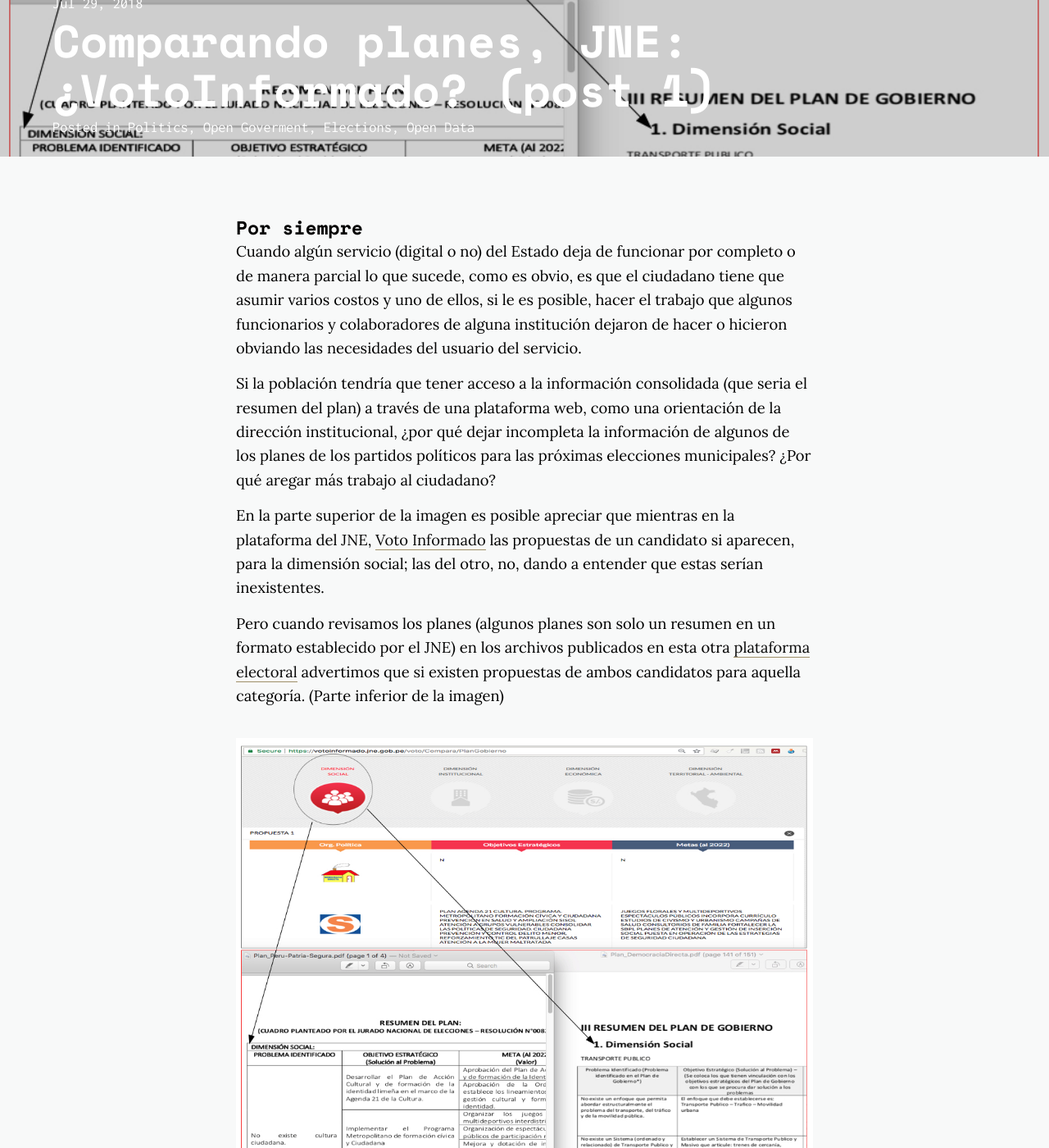
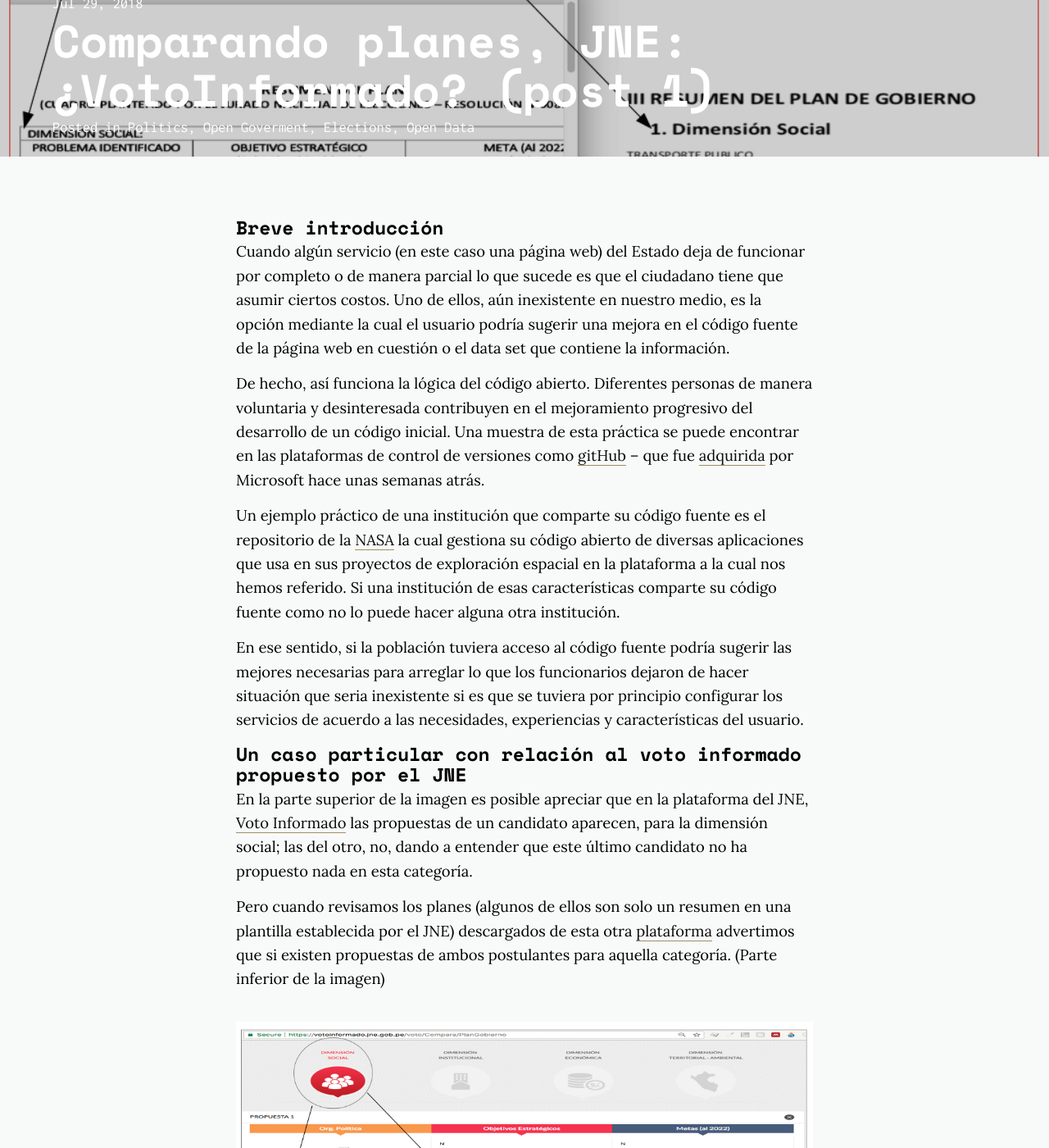
Before and after one commit to manuelvarzen/Vigia, a Jekyll site: the page built from _posts/2018-08-10-JNE-VotoInformado.md, in a window 1280 px wide and 1400 px high, scrolled down 453 px. Shown: the whole window at 82% size. Built offline with Jekyll 4.4.1, drawn with Linux system fonts in a browser that asks for light colours; nearby versions of some CDN libraries; some of the changed text lies outside the part shown.

Commit message:
Update 2018-08-10-JNE-VotoInformado.md

```diff
--- a/_posts/2018-08-10-JNE-VotoInformado.md
+++ b/_posts/2018-08-10-JNE-VotoInformado.md
@@ -12,27 +12,32 @@
   - Elections
   - Open Data
 ---
-#### Por siempre
-Cuando algún servicio (digital o no) del Estado deja de funcionar por completo o de manera parcial lo que sucede, como es obvio, es que el ciudadano tiene que asumir varios costos y uno de ellos, si le es posible, hacer el trabajo que algunos funcionarios y colaboradores de alguna institución dejaron de hacer o hicieron obviando las necesidades del usuario del servicio.
+#### Breve introducción
+Cuando algún servicio (en este caso una página web) del Estado deja de funcionar por completo o de manera parcial lo que sucede es que el ciudadano tiene que asumir ciertos costos. Uno de ellos, aún inexistente en nuestro medio, es la opción mediante la cual el usuario podría sugerir una mejora en el código fuente de la página web en cuestión o el data set que contiene la información.
 
-Si la población tendría que tener acceso a la información consolidada (que seria el resumen del plan) a través de una plataforma web,  como una orientación de la dirección institucional, ¿por qué dejar incompleta la información de algunos de los planes de los partidos políticos para las próximas elecciones municipales? ¿Por qué aregar más trabajo al ciudadano?
+De hecho, así funciona la lógica del código abierto. Diferentes personas de manera voluntaria y desinteresada contribuyen en el mejoramiento progresivo del desarrollo de un código inicial. Una muestra de esta práctica se puede encontrar en las plataformas de control de versiones como [gitHub](https://www.github.org) -- que fue [adquirida](https://news.microsoft.com/2018/06/04/microsoft-to-acquire-github-for-7-5-billion/) por Microsoft hace unas semanas atrás.
 
-En la parte superior de la imagen es posible apreciar que mientras en la plataforma del JNE, [Voto Informado](https://votoinformado.jne.gob.pe/voto/Compara) las propuestas de un candidato si aparecen, para la dimensión social; las del otro, no, dando a entender que estas serían inexistentes.
+Un ejemplo práctico de una institución que comparte su código fuente es el repositorio de la [NASA](https://code.nasa.gov/) la cual gestiona su código abierto de diversas aplicaciones que usa en sus proyectos de exploración espacial en la plataforma a la cual nos hemos referido. Si una institución de esas características comparte su código fuente como no lo puede hacer alguna otra institución.
 
-Pero cuando revisamos los planes (algunos planes son solo un resumen en un formato establecido por el JNE) en los archivos publicados en esta otra [plataforma electoral](https://plataformaelectoral.jne.gob.pe/ListaDeCandidatos/Index) advertimos que si existen propuestas de ambos candidatos para aquella categoría. (Parte inferior de la imagen)
+En ese sentido, si la población tuviera acceso al código fuente podría sugerir las mejores necesarias para arreglar lo que los funcionarios dejaron de hacer situación que seria inexistente si es que se tuviera por principio configurar los servicios de acuerdo a las necesidades, experiencias y características del usuario.
+
+#### Un caso particular con relación al voto informado propuesto por el JNE
+En la parte superior de la imagen es posible apreciar que en la plataforma del JNE, [Voto Informado](https://votoinformado.jne.gob.pe/voto/Compara) las propuestas de un candidato aparecen, para la dimensión social; las del otro, no, dando a entender que este último candidato no ha propuesto nada en esta categoría.
+
+Pero cuando revisamos los planes (algunos de ellos son solo un resumen en una plantilla establecida por el JNE) descargados de esta otra [plataforma](https://plataformaelectoral.jne.gob.pe/ListaDeCandidatos/Index) advertimos que si existen propuestas de ambos postulantes para aquella categoría. (Parte inferior de la imagen)
 
 ![Comparación web vs pdf]({{"/img/JNE_VotoInformado_Comparacion.jpg" | absolute_url }})
 
-¿Por qué suceden estas situaciones? ¿Por qué tenemos dos plataformas bajo el mismo subdominio pero que comparten información similar? ¿Por qué es tan dificil consolidar la información y mantener un solo punto de acceso con datos abiertos bajo formatos que pueden leer las personas (y las máquinas)? ¿Por qué Dios (si es que existe alguno)? ¿por qué? ¿Por qué es tan dificil prestar un servicio digital desde el Estado que sea completo y este libre de errores? (Al menos de los más comúnes).
+¿Por qué suceden estas situaciones? ¿Por qué tenemos dos plataformas bajo el mismo subdominio pero que comparten información similar? ¿Por qué es tan difícil consolidar la información y mantener un solo punto de acceso con datos abiertos bajo formatos que pueden leer las personas (y las máquinas)? ¿Por qué Dios (si es que existe alguno)? ¿por qué? ¿Por qué es tan problemático prestar un servicio digital desde el Estado que sea completo y este libre de errores? (Al menos de los más comunes).
 
-¿Por qué al amparo del decreto Decreto Supremo Nº 051-2018-PCM que creó el [Portal de software Público Peruano](http://www.softwarepublico.gob.pe/index.php/es/) y estableció disposiciones adicionales sobre el software de gestió pública no ha sido liberado aún el código fuente de estos dos portales?
+¿Por qué al amparo del Decreto Supremo Nº 051-2018-PCM que creó el [Portal de software Público Peruano](http://www.softwarepublico.gob.pe/index.php/es/) y estableció disposiciones adicionales sobre el software de gestión pública no ha sido liberado aún el código fuente de estos dos portales? El mismo JNE lo debió haber hecho, digamos de oficio.
 
-Recordemos que el JNE ha realizado en dos o tres oportunidades eventos llamados Hackathons, a modo de [concursos de prototipos](https://www.facebook.com/notes/manuelvar-vargas/hackathon-o-concurso-de-prototipos-o-pueden-coexistir-ambas-definiciones-al-mism/1537810309574197/) para desarrollar aplicaciones informáticas. De hecho votoInformado fue un prototipo que ganó uno de estos eventos (Desde mi punto de vista mal llamados Hackathons).
+Recordemos que el JNE ha realizado en dos o tres oportunidades eventos llamados Hackathon, a modo de [concursos de prototipos](https://www.facebook.com/notes/manuelvar-vargas/hackathon-o-concurso-de-prototipos-o-pueden-coexistir-ambas-definiciones-al-mism/1537810309574197/) para desarrollar aplicaciones informáticas. De hecho, Voto Informado fue un prototipo que ganó uno de estos eventos (desde mi punto de vista mal llamados Hackathon).
+
+Si los ciudadanos tuviéramos la oportunidad de arreglar el código existente de las aplicaciones del Estado tal vez esté funcionaria de una forma más transparente y orgánica. Por desconocimiento, temor, faltad de voluntad o escasa visión del uso de las tecnologías es que no se libera el código de las instituciones públicas. Recordemos que esta es una (y será) una decisión política y no tecnológica y, por lo tanto, esta directamente relacionada con las decisiones de quien dirige a la institución pública.
 
 #### Para recordar
 Por otra parte, ¿es posible hablar de gobierno abierto cuando las instituciones del Estado no publican su código fuente o usan aplicaciones que no son de fuente abierta? --Este tema va generar cierta discusión, próximamente.
-
-De toda la oferta de aplicaciones que conozco destinadas al gobierno abierto, todas ellas tienen un repositorio de su código fuente en alguna plataforma de control de versiones como puede ser por ejemplo [gitHub](https://www.github.org) -- que fue [adquirida](https://news.microsoft.com/2018/06/04/microsoft-to-acquire-github-for-7-5-billion/) por Microsoft hace unas semanas atrás -- pero que aloja código que comparte una institución oficial. Un caso de ejemplo es la [NASA](https://code.nasa.gov/).
 
 Para un recordaris del concepto de gobierno abierto es importante volver a revisar esta fuente:
 The White House, P. B. O. (s. f.). Open Government Initiative | The White House. Recuperado 25 de abril de 2017, a partir de [https://obamawhitehouse.archives.gov/open](https://obamawhitehouse.archives.gov/open)
```
